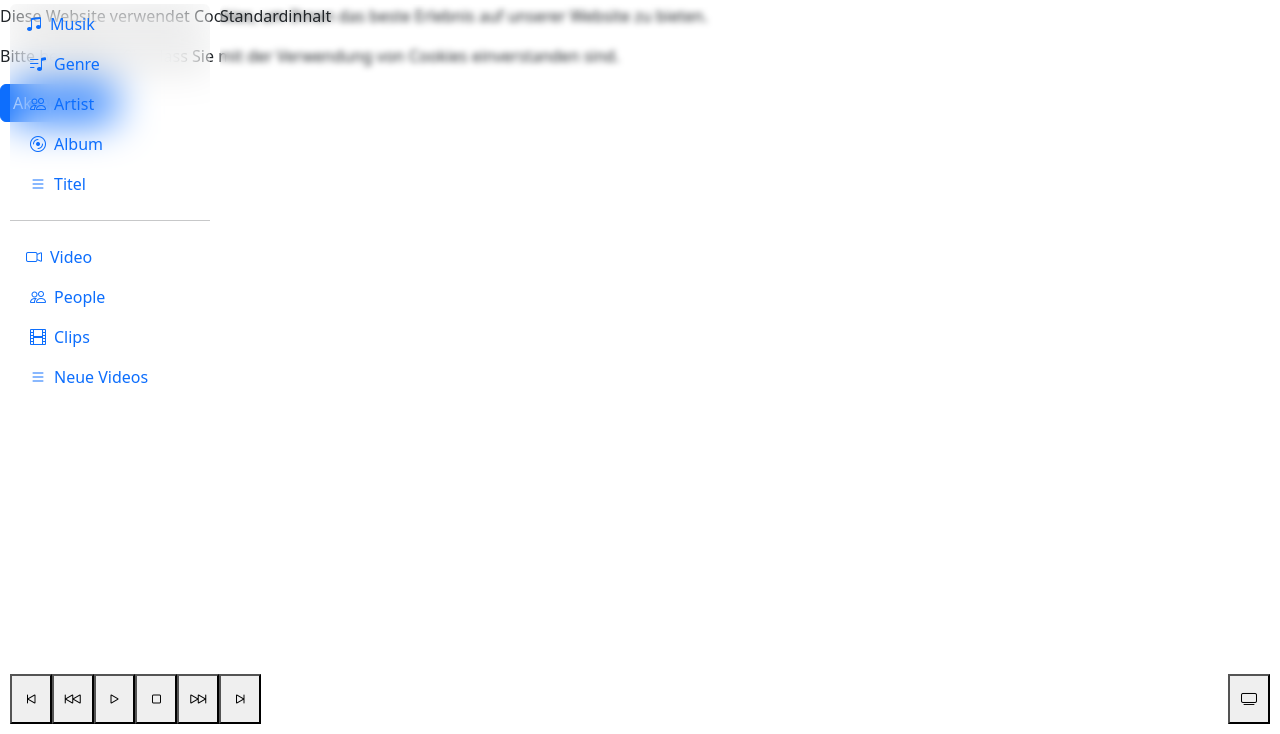
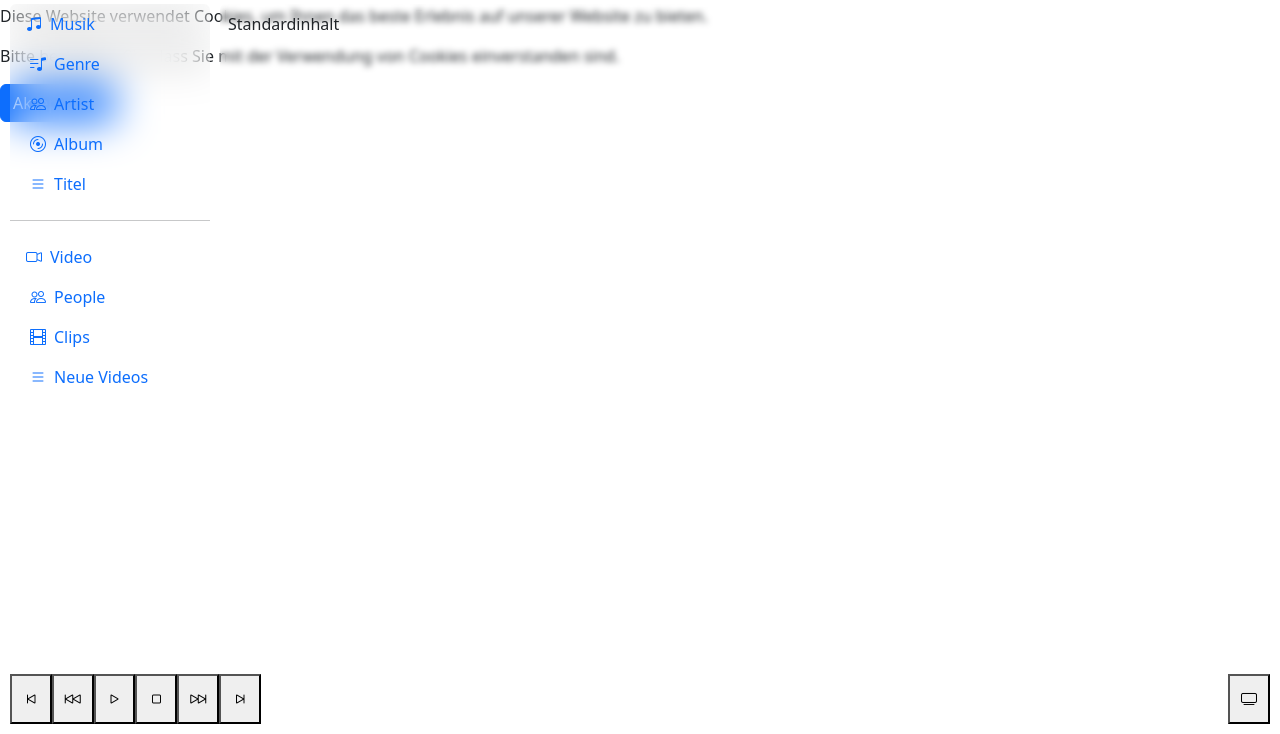
Before and after one commit to hanste-github/media, a plain HTML site: page index.html in a window 1280 px wide. Shown: the part 66-800 px from the top of the page. Drawn offline with nearby package versions, Linux system fonts and the light colour scheme; files that its build step writes are made by us from their sources; a script that the page names is missing; files whose address does not match are found by name.

Commit message:
Update index.html

```diff
--- a/index.html
+++ b/index.html
@@ -135,7 +135,8 @@
         </button>
     </div>
 
-    <div class="hs-media-content rounded">
+    <!-- Content -->
+    <div class="hs-media-content rounded p-2">
         <!-- Content -->
         <div id="hs-media-content">
             Standardinhalt
```
